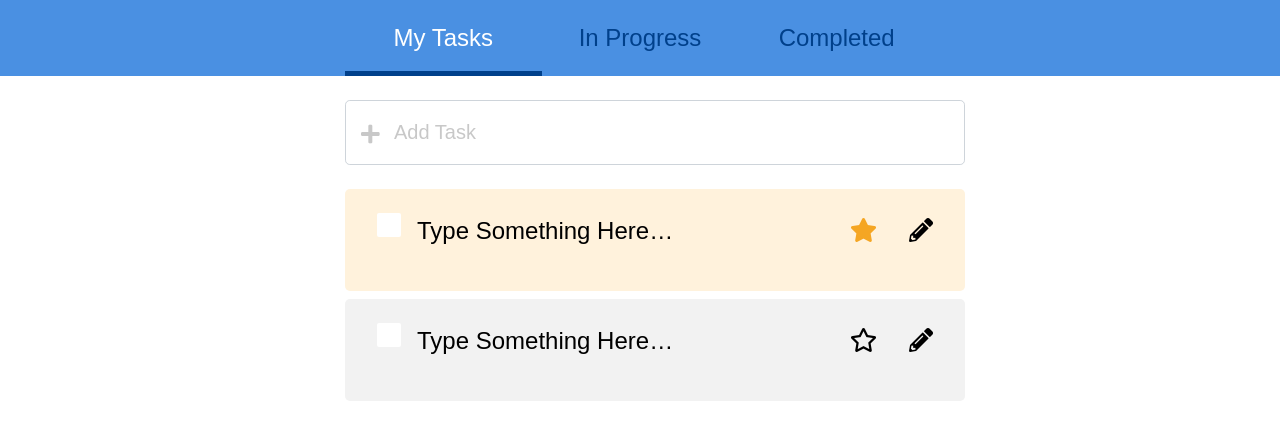
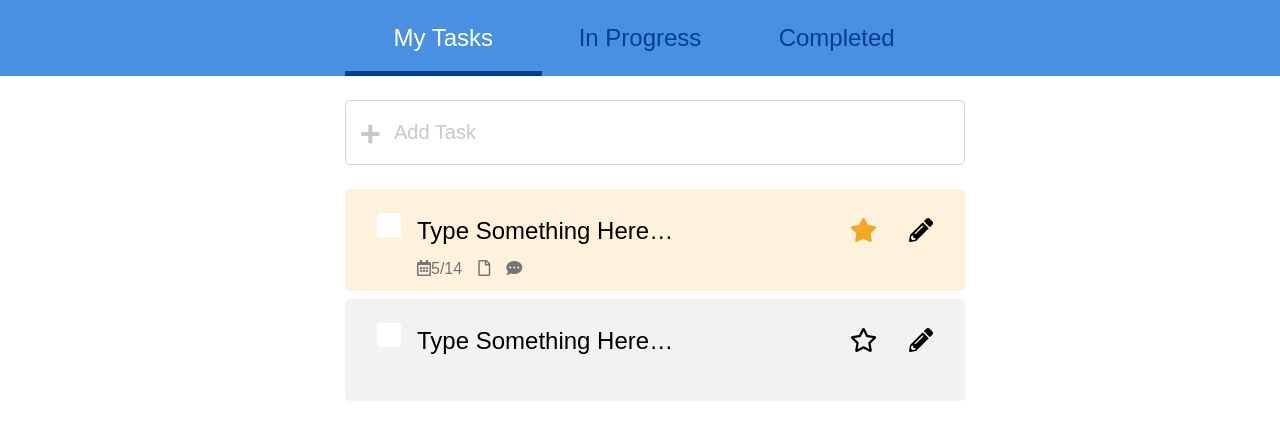
Before and after one commit to ajdfajdfl2003/f2e-practice-todolist, a Vue app: page / in a window 1280 px wide. Shown: the top 440 px of the page. Built offline with nearby package versions, Linux system fonts and the light colour scheme.

Commit message:
add footer style

```diff
--- a/src/App.vue
+++ b/src/App.vue
@@ -31,6 +31,12 @@
               </a>
             </div>
           </div>
+          <div class="todo-footer">
+            <i class="far fa-calendar-alt"></i>
+            <span>5/14</span>
+            <i class="far fa-file ml-3"></i>
+            <i class="fas fa-comment-dots ml-3"></i>
+          </div>
         </div>
         <div class="todo-item">
           <div class="todo-header">
--- a/src/assets/components/_todo-item.scss
+++ b/src/assets/components/_todo-item.scss
@@ -91,4 +91,9 @@
       padding-right: 2rem;
     }
   }
+
+  .todo-footer {
+    color: #757575;
+    padding-left: 4.5rem;
+  }
 }
```
